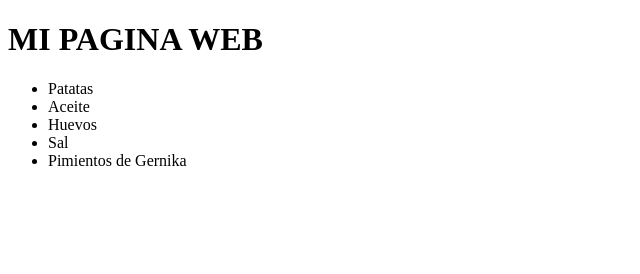
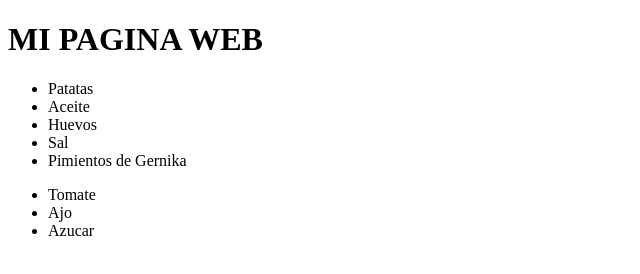
Before and after one commit to LuisAngelArrow/GH003_estructura_GIT, a plain HTML site: page index.html in a window 1280 px wide. Shown: the whole page, without its empty margins (0-640 px from the left). Drawn offline with Linux system fonts and the light colour scheme.

Commit message:
Cuarto commit

```diff
--- a/index.html
+++ b/index.html
@@ -15,5 +15,10 @@
         <li>Sal</li>
         <li>Pimientos de Gernika</li>
     </ul>
+    <ul>
+        <li>Tomate</li>
+        <li>Ajo</li>
+        <li>Azucar</li>
+    </ul>
 </body>
 </html>
```
